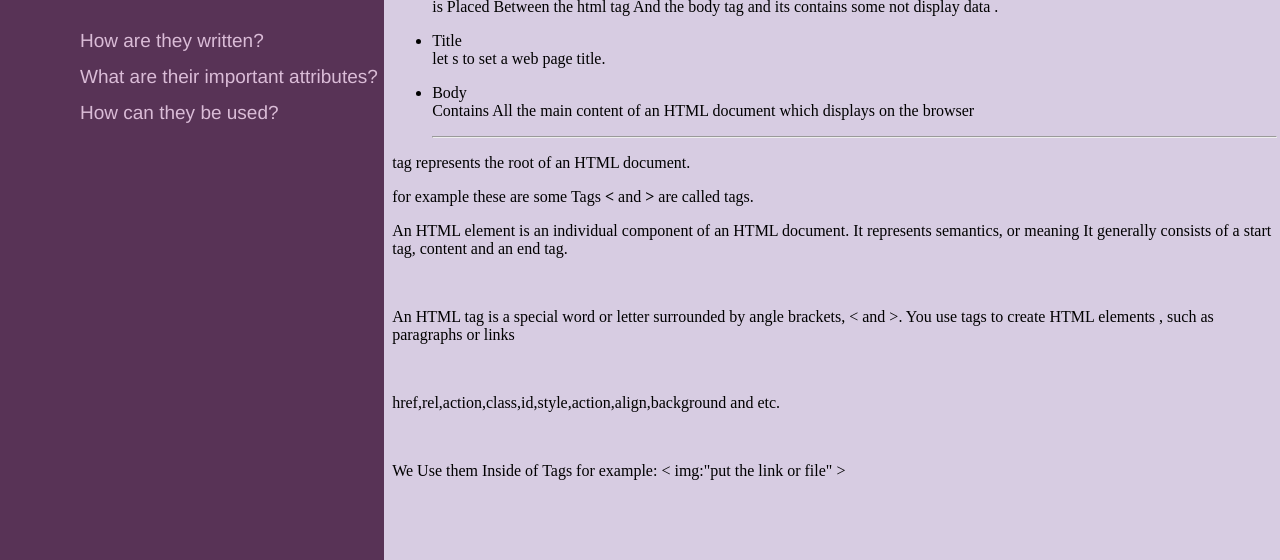
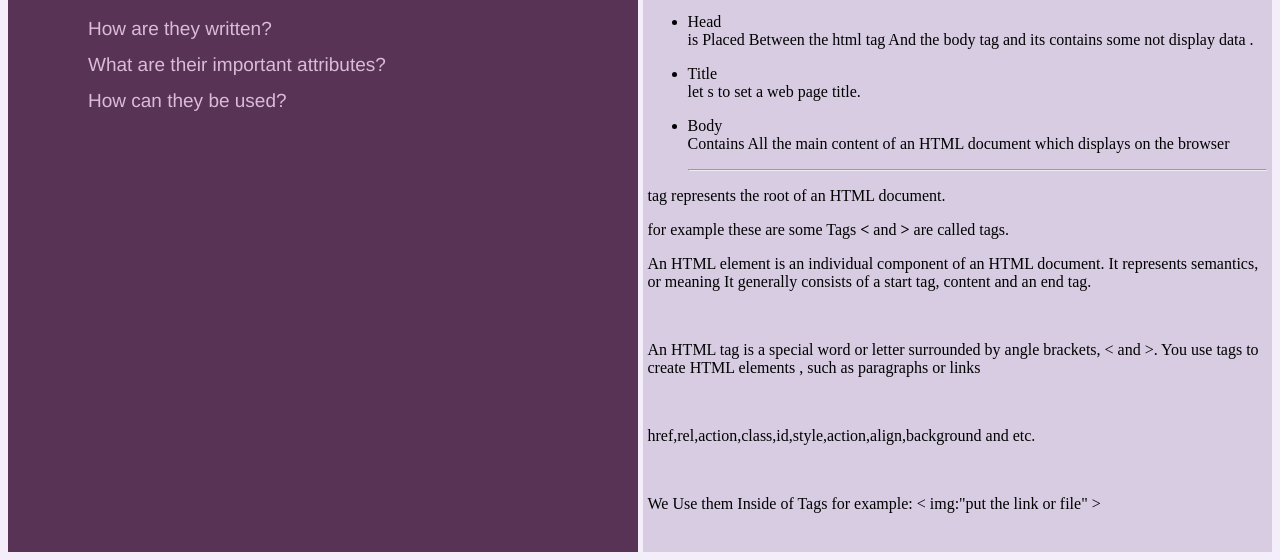
Before and after one commit to Lo-Agency-Internship/samira-html-css-js-book, a plain HTML site: page index.html in a window 1280 px wide. Shown: the part 255-815 px from the top of the page. Drawn offline with Linux system fonts and the light colour scheme.

Commit message:
refine the old project

```diff
--- a/index.html
+++ b/index.html
@@ -8,6 +8,11 @@
   <title>Html-project</title>
 </head>
 <header>
+
+</header>
+<body>
+  <content>
+    <div class="origin">
     <div class="sidenav">
       <ul class="ul-1">
 
@@ -24,9 +29,7 @@
           </ol>
       </ul>
   </div>
-</header>
-<body>
-  <content>
+
   <div class="describe">
 
     <div id="q1">
@@ -69,7 +72,7 @@
                            We Use them Inside of Tags for example: &lt;  <span>img:"put the link or file"</span> &gt</p><br>
                          </div>
 
-
+                        </div>
   </div>
 </content>
 </body>
--- a/style.css
+++ b/style.css
@@ -1,7 +1,4 @@
 .sidenav {
-    height: 100%;
-    width: 30%;
-    position: fixed;
     top: 0;
     left: 0;
     background-color: rgb(88, 51, 86);
@@ -13,8 +10,6 @@
 
 .ul-1 li {
     font-family: 'Franklin Gothic Medium', 'Arial Narrow', Arial, sans-serif;
-
-
     font-size: x-large ;
     margin-left: 5px ;
     list-style: none;
@@ -37,19 +32,28 @@ list-style: none;
 .ol-1 li a{color: rgb(218, 188, 215);
     text-decoration: none;
 }
-
+.ol-1 li a:hover{
+    color: rgb(20, 24, 22);
+    background-color: rgb(139, 150, 126);
+}
 .describe{
     background-color: rgb(215, 204, 226);
-height: 100%;
-width: 70%;
-margin-left: 30%;
+padding-left: 10px;
 padding: 5px;
-
+display: block;
 }
 :target  {
 
     background-color: rgb(236, 240, 182);
     box-shadow: 10px 10px 5px 12px lightblue;}
 body{
-background-color:  rgb(215, 204, 226);
+background-color:  rgb(244, 237, 250);
 }
+.origin {
+    display: grid;
+    grid-template-columns: repeat(2, 1fr);
+    grid-column-gap: 5px;
+    grid-row-gap: 0px;
+    box-sizing: border-box;
+    padding-top: 15px;
+    }
```
Lines whose indentation alone changed are shown as unchanged.
